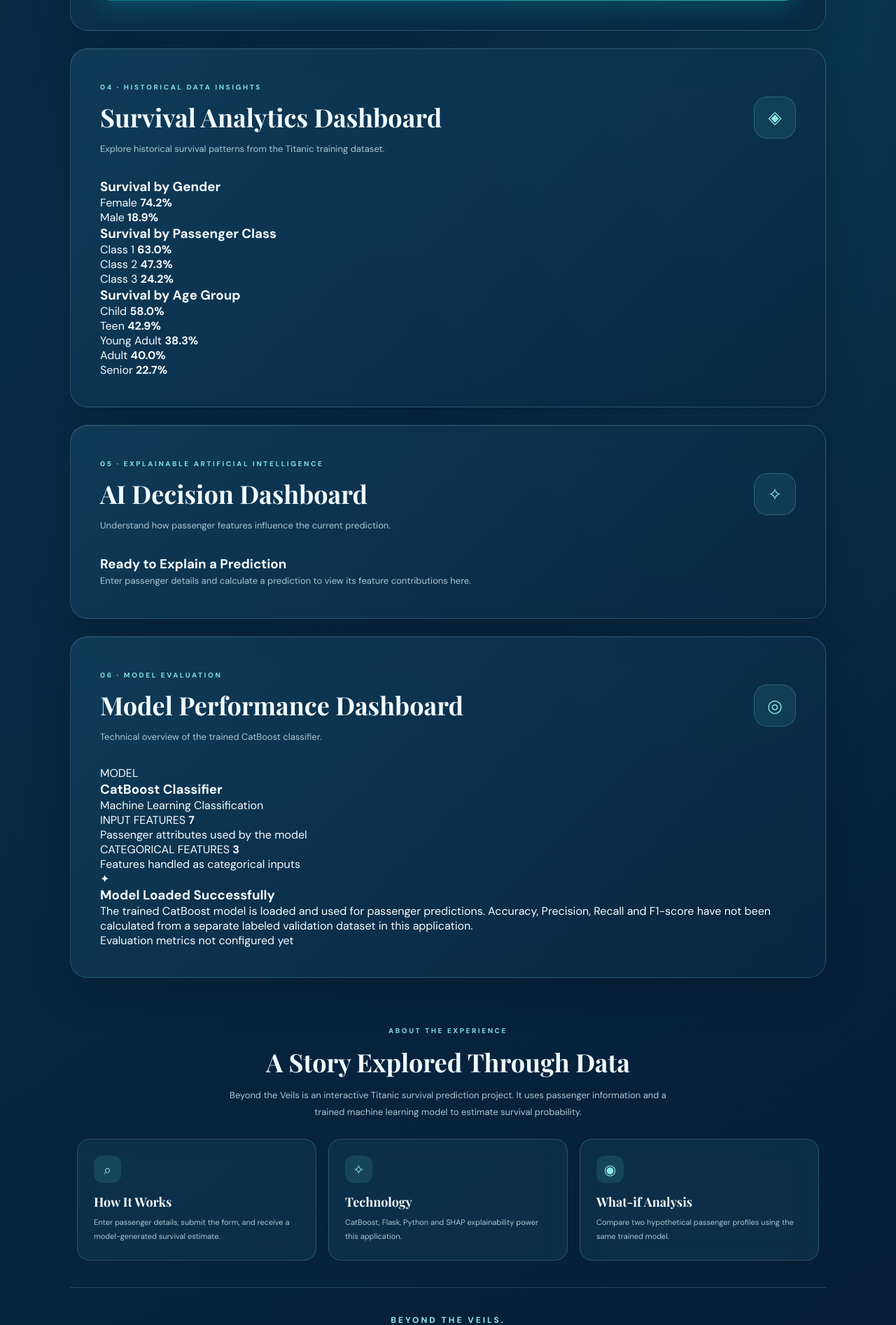
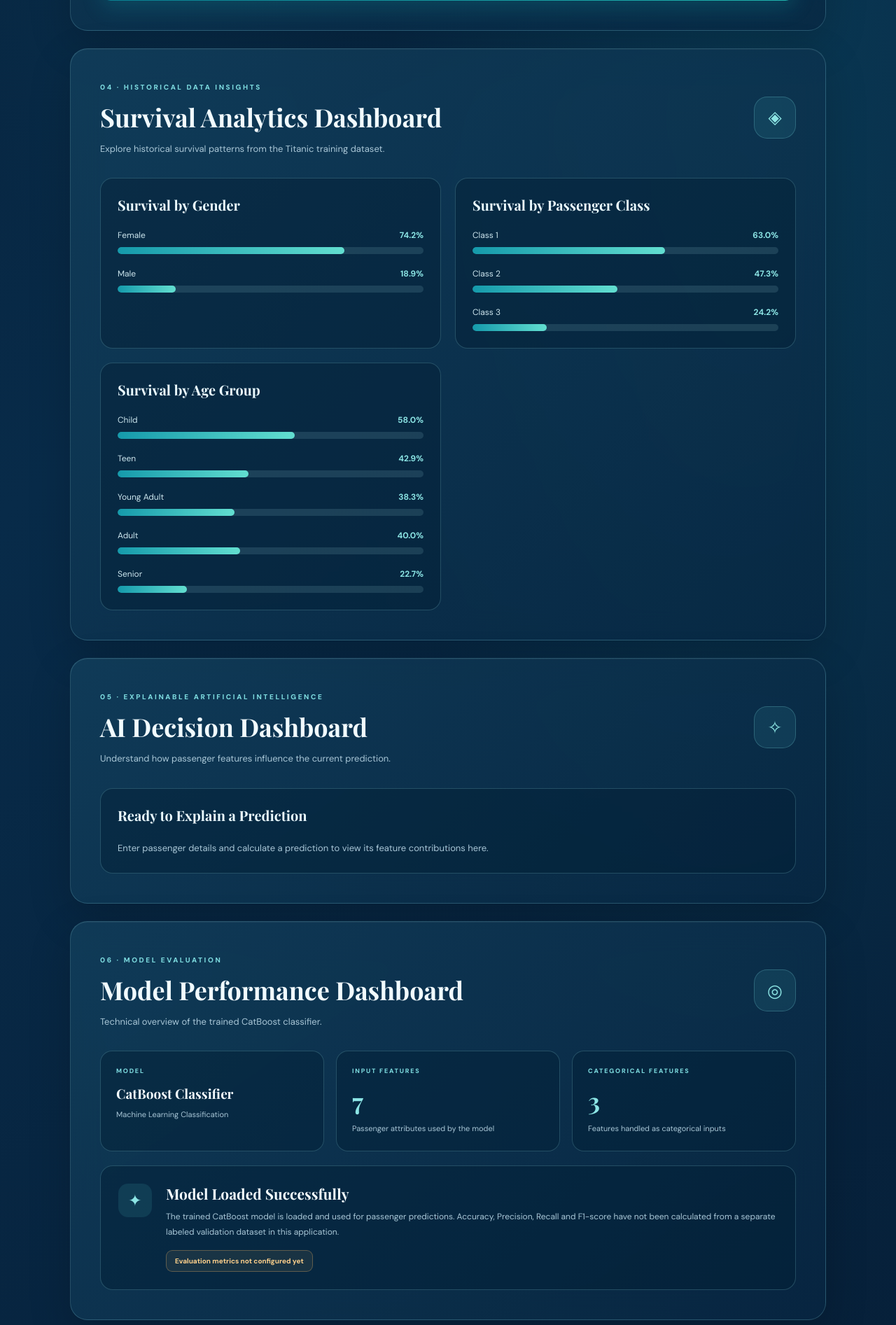
Before and after one commit to devadharshinimurugan06-commits/CODSOFT_TASKS_Devadharshini, a Flask app: page / in a window 1280 px wide. Shown: the part 2581-4474 px from the top of the page at 70% size. Run offline with Flask 3, Linux system fonts and the light colour scheme.

Commit message:
Update style.css

```diff
--- a/Task1_Titanic_Survival/static/style.css
+++ b/Task1_Titanic_Survival/static/style.css
@@ -1,3 +1,4 @@
+
 @import url('https://fonts.googleapis.com/css2?family=DM+Sans:wght@400;500;600;700;800&family=Playfair+Display:wght@600;700;800&display=swap');
 
 :root {
@@ -115,9 +116,9 @@
 .nav-links {
     display: flex;
     align-items: center;
-    gap: 28px;
+    gap: 18px;
     color: #c0dce8;
-    font-size: 12px;
+    font-size: 11px;
     font-weight: 600;
 }
 
@@ -925,6 +926,176 @@
     transition: width 1s ease;
 }
 
+/* NEW DASHBOARD SECTIONS */
+
+.dashboard-section {
+    scroll-margin-top: 30px;
+}
+
+.analytics-grid {
+    display: grid;
+    grid-template-columns: repeat(2, minmax(0, 1fr));
+    gap: 20px;
+}
+
+.analytics-card {
+    padding: 24px;
+    border: 1px solid var(--border);
+    border-radius: 18px;
+    background: rgba(4, 31, 53, .46);
+}
+
+.analytics-card h3 {
+    font-family: 'Playfair Display', serif;
+    font-size: 20px;
+    margin-bottom: 22px;
+    color: #eafaff;
+}
+
+.analytics-item {
+    margin-bottom: 20px;
+}
+
+.analytics-item:last-child {
+    margin-bottom: 0;
+}
+
+.analytics-label {
+    display: flex;
+    align-items: center;
+    justify-content: space-between;
+    gap: 12px;
+    margin-bottom: 9px;
+    color: #cce5ed;
+    font-size: 12px;
+}
+
+.analytics-label strong {
+    color: var(--aqua);
+    font-variant-numeric: tabular-nums;
+}
+
+.analytics-track {
+    height: 10px;
+    border-radius: 20px;
+    overflow: hidden;
+    background: rgba(157, 204, 215, .15);
+}
+
+.analytics-fill {
+    height: 100%;
+    border-radius: inherit;
+    background: linear-gradient(90deg, #159aab, #62ded0);
+    transition: width 1s ease;
+}
+
+.analytics-fill.positive {
+    background: linear-gradient(90deg, #55d6b2, #159a91);
+}
+
+.analytics-fill.negative {
+    background: linear-gradient(90deg, #f3a1ad, #d65e78);
+}
+
+.analytics-label strong.positive {
+    color: #69dfbd;
+}
+
+.analytics-label strong.negative {
+    color: #ff929f;
+}
+
+/* MODEL PERFORMANCE */
+
+.performance-grid {
+    display: grid;
+    grid-template-columns: repeat(3, minmax(0, 1fr));
+    gap: 17px;
+    margin-bottom: 20px;
+}
+
+.performance-card {
+    padding: 22px;
+    border: 1px solid var(--border);
+    border-radius: 17px;
+    background: rgba(4, 31, 53, .46);
+}
+
+.performance-label {
+    display: block;
+    color: #7edce0;
+    font-size: 9px;
+    font-weight: 800;
+    letter-spacing: 1.8px;
+    margin-bottom: 13px;
+}
+
+.performance-card h3 {
+    font-family: 'Playfair Display', serif;
+    font-size: 19px;
+    margin-bottom: 8px;
+}
+
+.performance-card p {
+    color: var(--muted);
+    font-size: 11px;
+    line-height: 1.7;
+}
+
+.performance-number {
+    display: block;
+    color: #8ce5e5;
+    font-family: 'Playfair Display', serif;
+    font-size: 35px;
+    margin-bottom: 7px;
+}
+
+.performance-note {
+    display: flex;
+    align-items: flex-start;
+    gap: 20px;
+    padding: 25px;
+    border: 1px solid var(--border);
+    border-radius: 18px;
+    background: rgba(4, 31, 53, .46);
+}
+
+.performance-icon {
+    width: 48px;
+    height: 48px;
+    flex-shrink: 0;
+    display: grid;
+    place-items: center;
+    border-radius: 14px;
+    color: var(--aqua);
+    background: rgba(69, 170, 183, .15);
+    font-size: 23px;
+}
+
+.performance-note h3 {
+    font-family: 'Playfair Display', serif;
+    font-size: 21px;
+    margin-bottom: 9px;
+}
+
+.performance-note p {
+    color: var(--muted);
+    font-size: 12px;
+    line-height: 1.8;
+}
+
+.metric-status {
+    display: inline-block;
+    margin-top: 15px;
+    padding: 8px 12px;
+    border: 1px solid rgba(255, 190, 100, .3);
+    border-radius: 9px;
+    color: #ffd18c;
+    background: rgba(255, 190, 100, .08);
+    font-size: 10px;
+    font-weight: 700;
+}
+
 /* ABOUT */
 
 .info-section {
@@ -1047,6 +1218,17 @@
     to { opacity: 1; transform: translateY(0); }
 }
 
+/* TABLET */
+
+@media (max-width: 1000px) {
+    .nav-links {
+        gap: 11px;
+        font-size: 10px;
+    }
+}
+
+/* TABLET */
+
 @media (max-width: 800px) {
     .nav-links {
         gap: 15px;
@@ -1059,7 +1241,13 @@
     .info-grid {
         grid-template-columns: 1fr;
     }
+
+    .performance-grid {
+        grid-template-columns: 1fr;
+    }
 }
+
+/* MOBILE */
 
 @media (max-width: 650px) {
     .navbar {
@@ -1137,6 +1325,10 @@
         grid-template-columns: 1fr;
     }
 
+    .analytics-grid {
+        grid-template-columns: 1fr;
+    }
+
     .full-width {
         grid-column: auto;
     }
@@ -1164,7 +1356,14 @@
     .info-section {
         padding: 30px 3px;
     }
+
+    .performance-note {
+        padding: 18px;
+        gap: 13px;
+    }
 }
+
+/* ACCESSIBILITY */
 
 @media (prefers-reduced-motion: reduce) {
     *, *::before, *::after {
```
